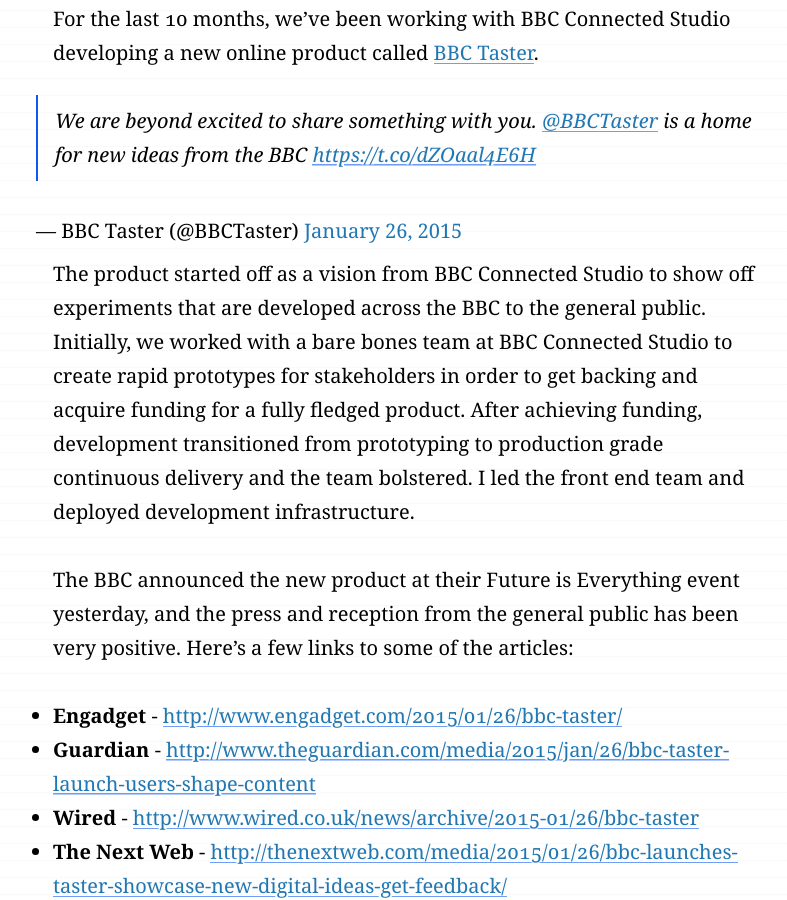
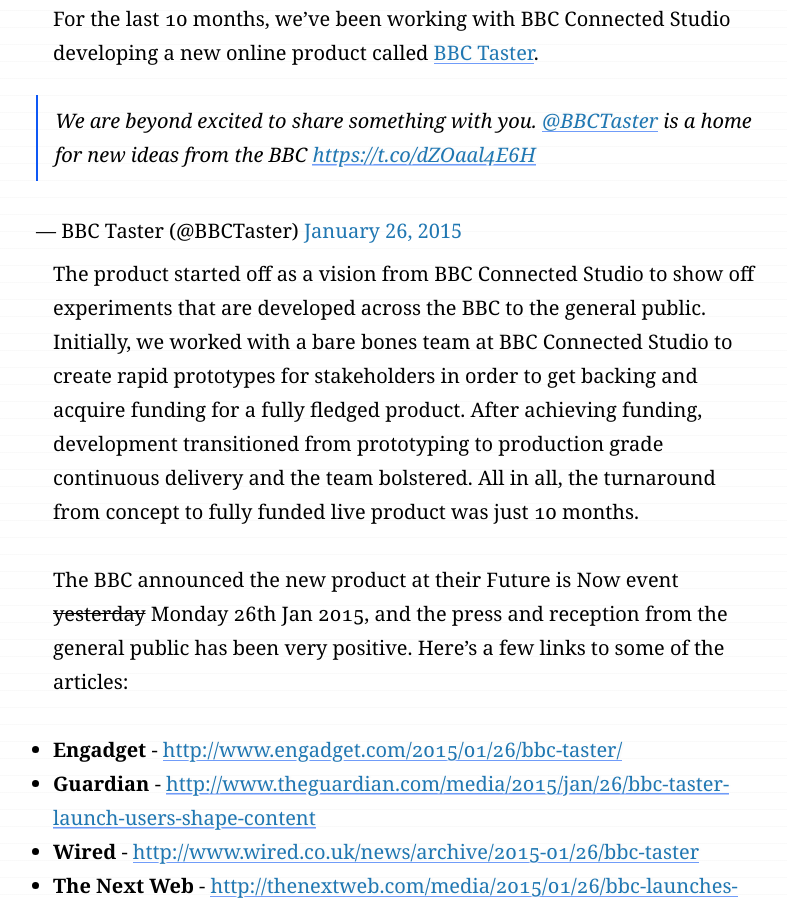
Before and after one commit to KingScooty/creativenightly.com, a Jekyll site: the page built from _posts/2015-01-27-Announcing-BBC-Taster.md, in a window 1280 px wide and 900 px high, scrolled down 1214 px. Shown: the whole window, without its empty margins (230-1017 px from the left). Built offline with Jekyll 4.4.1, drawn with Linux system fonts in a browser that asks for light colours; comment, search, counter and statistics services are not loaded.

Commit message:
Type changes.

```diff
--- a/_posts/2015-01-27-Announcing-BBC-Taster.md
+++ b/_posts/2015-01-27-Announcing-BBC-Taster.md
@@ -26,9 +26,9 @@
 <blockquote class="twitter-tweet" lang="en"><p>We are beyond excited to share something with you. <a href="https://twitter.com/BBCTaster">@BBCTaster</a> is a home for new ideas from the BBC&#10;<a href="https://t.co/dZOaal4E6H">https://t.co/dZOaal4E6H</a></p>&mdash; BBC Taster (@BBCTaster) <a href="https://twitter.com/BBCTaster/status/559644934056079360">January 26, 2015</a></blockquote>
 <script async src="//platform.twitter.com/widgets.js" charset="utf-8"></script>
 
-The product started off as a vision from BBC Connected Studio to show off experiments that are developed across the BBC to the general public. Initially, we worked with a bare bones team at BBC Connected Studio to create rapid prototypes for stakeholders in order to get backing and acquire funding for a fully fledged product. After achieving funding, development transitioned from prototyping to production grade continuous delivery and the team bolstered. I led the front end team and deployed development infrastructure.
+The product started off as a vision from BBC Connected Studio to show off experiments that are developed across the BBC to the general public. Initially, we worked with a bare bones team at BBC Connected Studio to create rapid prototypes for stakeholders in order to get backing and acquire funding for a fully fledged product. After achieving funding, development transitioned from prototyping to production grade continuous delivery and the team bolstered. All in all, the turnaround from concept to fully funded live product was just 10 months.
 
-The BBC announced the new product at their Future is Everything event yesterday, and the press and reception from the general public has been very positive. Here's a few links to some of the articles:
+The BBC announced the new product at their Future is Now event <s>yesterday</s> Monday 26<sup>th</sup> Jan 2015, and the press and reception from the general public has been very positive. Here's a few links to some of the articles:
 
 - **Engadget** - [http://www.engadget.com/2015/01/26/bbc-taster/](http://www.engadget.com/2015/01/26/bbc-taster/)
 - **Guardian** - [http://www.theguardian.com/media/2015/jan/26/bbc-taster-launch-users-shape-content](http://www.theguardian.com/media/2015/jan/26/bbc-taster-launch-users-shape-content)
```
